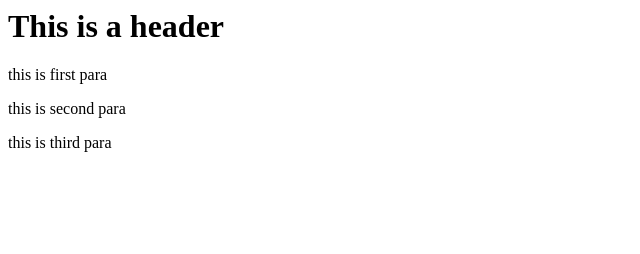
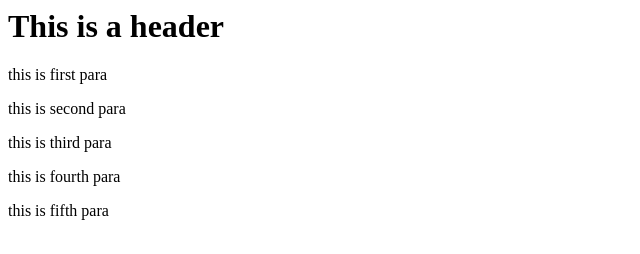
Before and after one commit to om-prakash2019/TestGitnew, a website: page index.html in a window 1280 px wide. Shown: the whole page, without its empty margins (0-640 px from the left). Drawn offline with Linux system fonts and the light colour scheme.

Commit message:
sixth git commit

```diff
--- a/index.html
+++ b/index.html
@@ -4,4 +4,6 @@
     <p>this is second para</p>
 
     <p>this is third para</p>
+    <p>this is fourth para</p>
+    <p>this is fifth para</p>
 </html>
```
Also changed, not shown: 1 other file.
